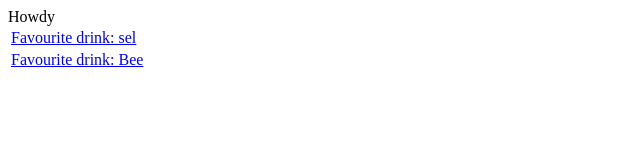
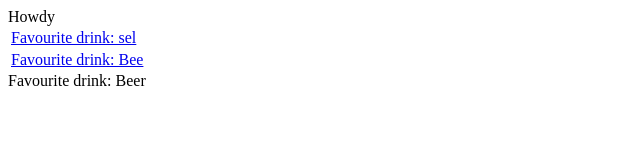
Before and after one commit to v-c-b/note-app, a website: page index.html in a window 1280 px wide. Shown: the whole page, without its empty margins (0-640 px from the left). Drawn offline with nearby package versions, Linux system fonts and the light colour scheme.

Commit message:
create test for displaying full text in browser

```diff
--- a/index.html
+++ b/index.html
@@ -23,7 +23,8 @@
     for (i=0; i< newNoteList.returnList().length; i++) {
       $("#noteTable").append(createNoteRow(i));
     }
-    testNoteListOnSite()
+    testNoteListOnSite();
+    testHashChange();
   });
 </script>
 
--- a/src/note-controller.js
+++ b/src/note-controller.js
@@ -26,6 +26,7 @@ listenForHashChange();
 
 function showNoteForCurrentPage() {
   showNote(getNoteFromUrl(window.location));
+  console.log("test")
 };
 
 function getNoteFromUrl(location) {
--- a/test/testonsite.js
+++ b/test/testonsite.js
@@ -4,4 +4,13 @@ function testNoteListOnSite() {
     console.log(document.getElementById('noteTable').innerHTML)
   }
   else { console.log("On site as expected") }
-}
+};
+
+function testHashChange() {
+  document.location.hash = '#notes/1'
+  if(document.getElementById('note to display').innerHTML !== 'test') {
+    console.log("Full note text not displayed as expected");
+    console.log(document.getElementById('note to display').innerHTML);
+  }
+  else { console.log("Note displayed as expected") }
+};
```
